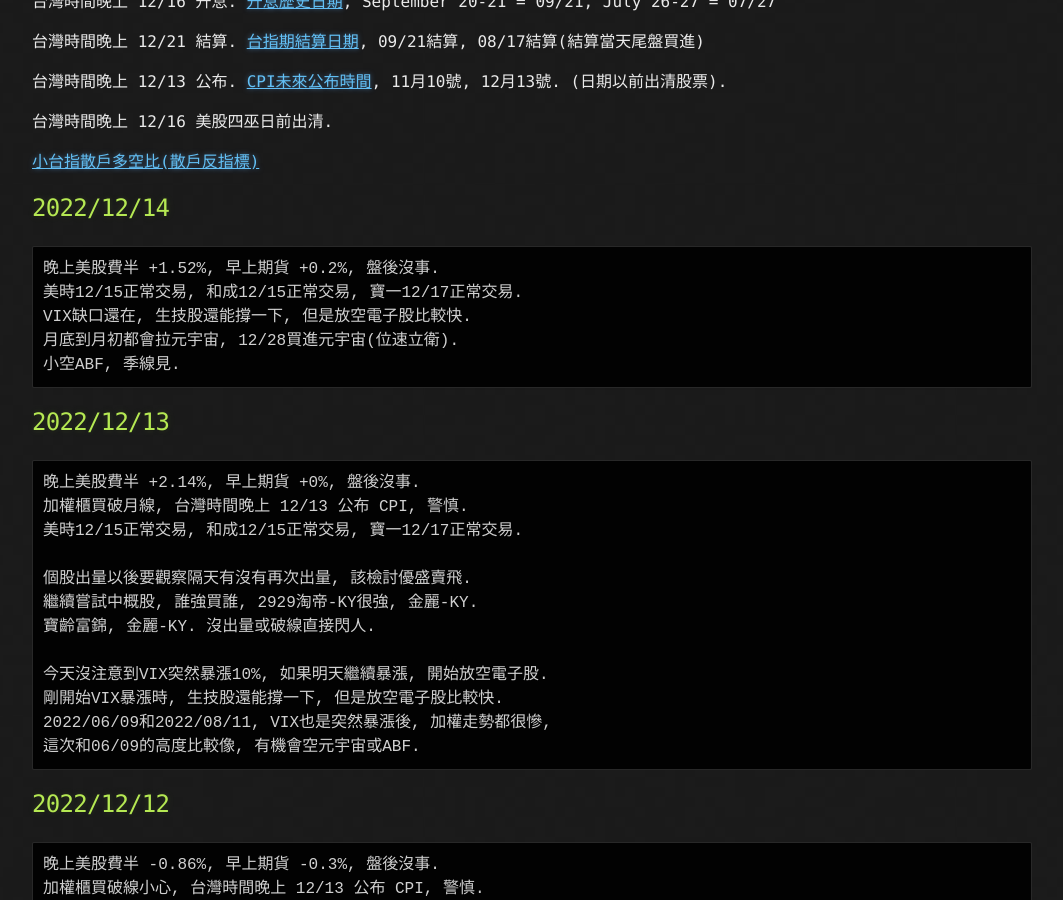
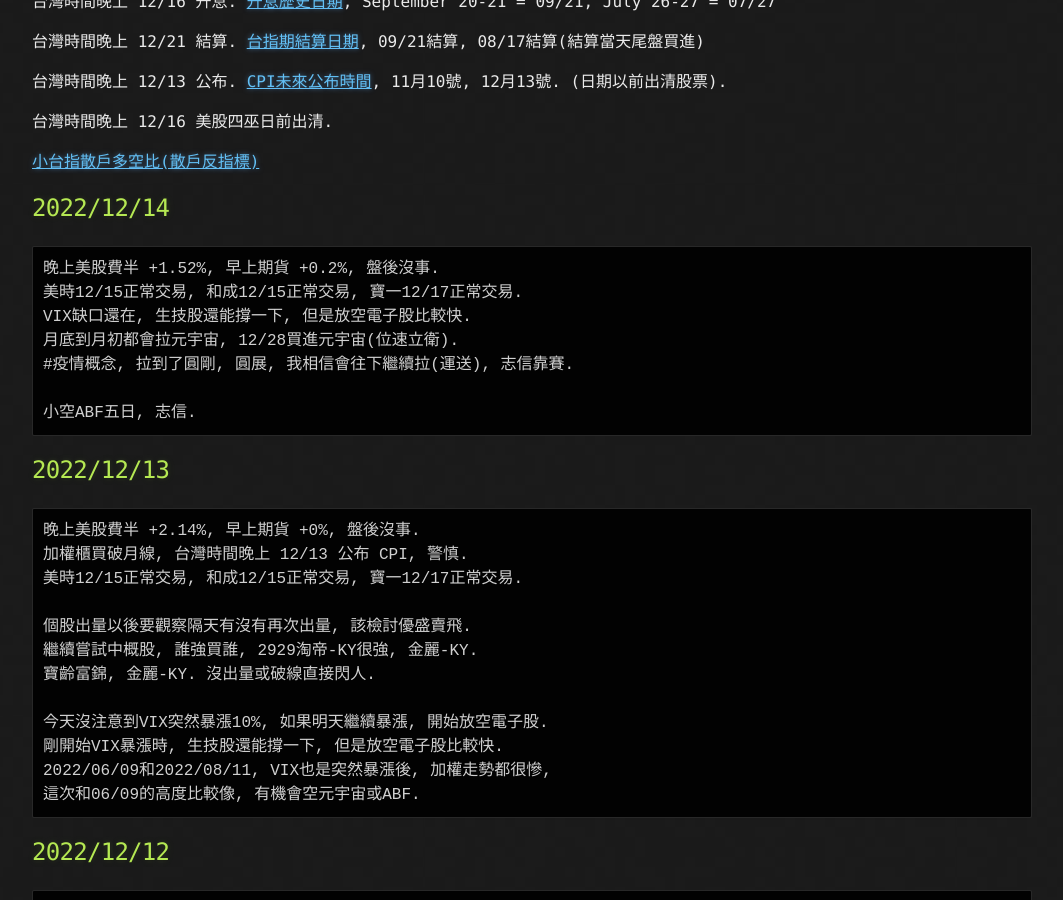
Before and after one commit to lepg5487/Stock_God, a Jekyll site: the page built from index.md, in a window 1280 px wide and 900 px high, scrolled down 348 px. Shown: the whole window, without its empty margins (108-1171 px from the left). Built offline with Jekyll 4.4.1, drawn with Linux system fonts in a browser that asks for light colours; our own code applies the rules of GitHub Pages for plain Markdown files.

Commit message:
Update index.md

````diff
--- a/index.md
+++ b/index.md
@@ -22,7 +22,9 @@ layout: testlayouts
 美時12/15正常交易, 和成12/15正常交易, 寶一12/17正常交易.
 VIX缺口還在, 生技股還能撐一下, 但是放空電子股比較快.
 月底到月初都會拉元宇宙, 12/28買進元宇宙(位速立衛).
-小空ABF, 季線見.
+#疫情概念, 拉到了圓剛, 圓展, 我相信會往下繼續拉(運送), 志信靠賽.
+
+小空ABF五日, 志信.
 ```
 
 ## 2022/12/13
````
